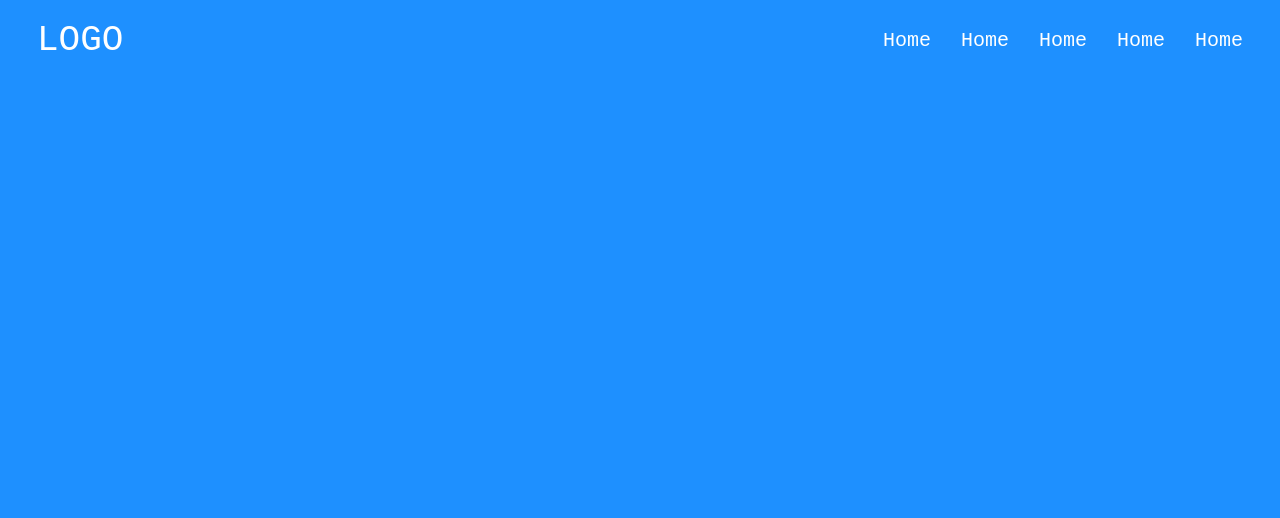
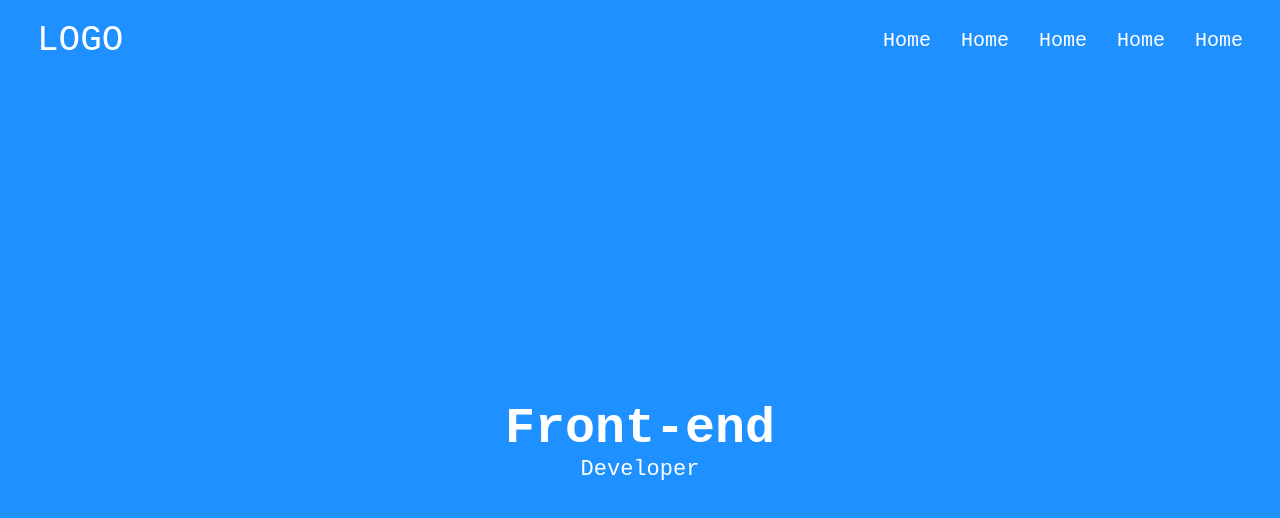
Before and after one commit to Rn2211/test, a plain HTML site: page index.html in a window 1280 px wide. Drawn offline with Linux system fonts and the light colour scheme.

Commit message:
change html and css

```diff
--- a/index.html
+++ b/index.html
@@ -22,6 +22,12 @@
                 </ul>
             </div>
         </nav>
+        <div class="header__content">
+            <div class="container">
+                <h1 class="header__title">Front-end</h1>
+                <p class="header__txt">Developer</p>
+            </div>
+        </div>
     </header>
 
 </body>
--- a/style.css
+++ b/style.css
@@ -25,6 +25,8 @@ ul{
 .header{
     min-height: 100vh;
     background: dodgerblue;
+    display: flex;
+    flex-direction: column;
 }
 
 .header__nav{
@@ -54,3 +56,19 @@ ul{
 }
 
 /* header end */
+
+.header__content{
+    display: flex;
+    flex-grow: 1;
+    align-items: center;
+    text-align: center;
+    color: #fff;
+}
+
+.header__title{
+    font-size: 50px;
+}
+
+.header__txt{
+    font-size: 22px;
+}
```
